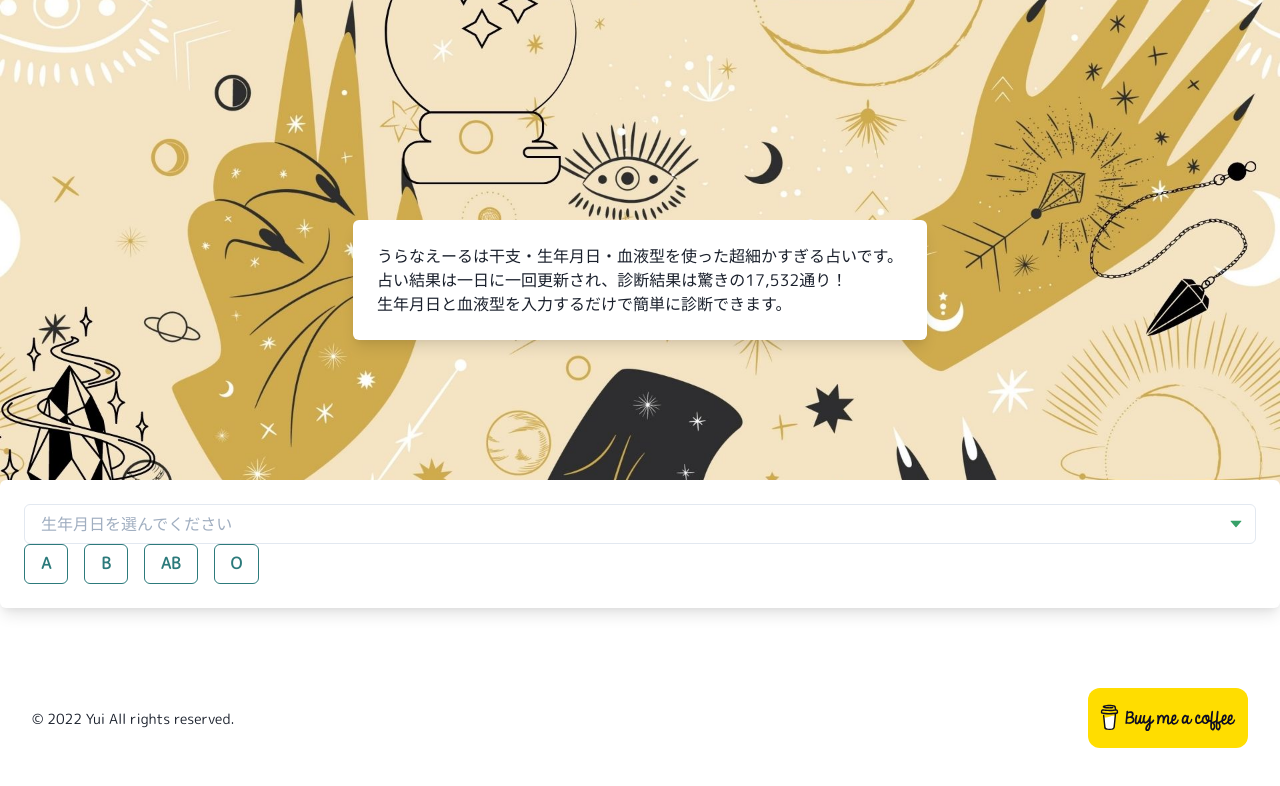
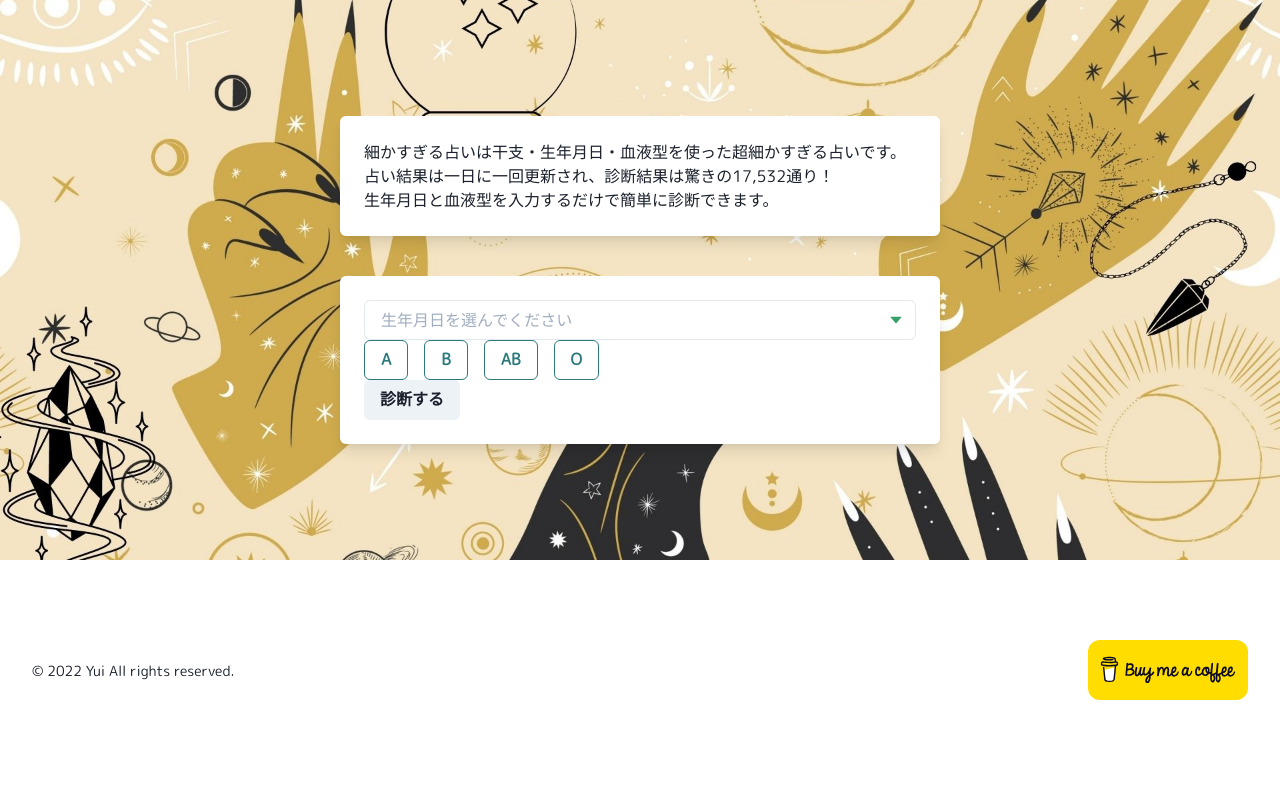
Before and after one commit to yuikoito/uranai_old, a Next.js app: page / in a window 1280 px wide. Shown: the top 786 px of the page. Built offline with nearby package versions, Linux system fonts and the light colour scheme.

Commit message:
chore: change style

```diff
--- a/components/Form.tsx
+++ b/components/Form.tsx
@@ -1,4 +1,5 @@
-import { Box } from '@chakra-ui/react';
+import { Box, Button } from '@chakra-ui/react';
+import axios from 'axios';
 import React, { useState } from 'react';
 import { BloodType } from '../models/bloodType';
 import BloodTypeSelecter from './BloodTypeSelecter';
@@ -7,11 +8,25 @@ import Calender from './Calender';
 const Form = () => {
   const [date, setDate] = useState<Date>();
   const [bloodType, setBloodType] = useState<BloodType>();
+  const getMyrank = () => {
+    if (!date || !bloodType) return;
+    axios
+      .post(`${process.env.NEXT_PUBLIC_API_ENDPOINT}myrank`, {
+        blood_type: bloodType,
+        year: date.getFullYear(),
+        month: date.getMonth() + 1,
+        day: date.getDate(),
+      })
+      .then(function (response) {
+        console.log(response.data);
+      });
+  };
 
   return (
-    <Box boxShadow="lg" p="6" rounded="md" bg="white">
+    <Box boxShadow="lg" p="6" rounded="md" bg="white" w={'600px'} maxW={'90%'}>
       <Calender date={date} setDate={setDate} />
       <BloodTypeSelecter bloodType={bloodType} setBloodType={setBloodType} />
+      <Button onClick={getMyrank}>診断する</Button>
     </Box>
   );
 };
--- a/components/Hero.tsx
+++ b/components/Hero.tsx
@@ -1,4 +1,6 @@
 import { Box, Center, Flex, Text } from '@chakra-ui/react';
+import React from 'react';
+import Form from './Form';
 
 const Hero = () => {
   return (
@@ -9,10 +11,17 @@ const Hero = () => {
       backgroundSize={'cover'}
       backgroundPosition={'center center'}
     >
-      <Center w={'full'} justify={'center'}>
-        <Box boxShadow="lg" p="6" rounded="md" bg="white">
+      <Center w={'full'} justify={'center'} gap="10" flexDirection="column">
+        <Box
+          boxShadow="lg"
+          p="6"
+          rounded="md"
+          bg="white"
+          w={'600px'}
+          maxW={'90%'}
+        >
           <Text fontSize="md">
-            うらなえーるは干支・生年月日・血液型を使った超細かすぎる占いです。
+            細かすぎる占いは干支・生年月日・血液型を使った超細かすぎる占いです。
           </Text>
           <Text fontSize="md">
             占い結果は一日に一回更新され、診断結果は驚きの17,532通り！
@@ -21,6 +30,7 @@ const Hero = () => {
             生年月日と血液型を入力するだけで簡単に診断できます。
           </Text>
         </Box>
+        <Form />
       </Center>
     </Flex>
   );
--- a/components/Hero2.tsx
+++ b/components/Hero2.tsx
@@ -21,12 +21,12 @@ const Hero = () => {
         <Stack spacing={6} w={'full'} maxW={'lg'}>
           <Heading fontSize={{ base: '3xl', md: '4xl', lg: '5xl' }}>
             <Text as={'span'} color={'white'}>
-              うらなえーる
+              細かすぎる占い
             </Text>
           </Heading>
           <Box boxShadow="lg" p="6" rounded="md" bg="white">
             <Text fontSize="md">
-              うらなえーるは干支・生年月日・血液型を使った超細かすぎる占いです。
+              細かすぎる占いは干支・生年月日・血液型を使った超細かすぎる占いです。
             </Text>
             <Text fontSize="md">
               占い結果は一日に一回更新され、診断結果は驚きの17,532通り！
--- a/components/ShareModal.tsx
+++ b/components/ShareModal.tsx
@@ -34,7 +34,7 @@ const ShareModal = ({
 }: Props) => {
   const [isImageLoading, setIsImageLoading] = useState<boolean>(true);
   const snsUrl = () => {
-    const hash = '#うらなえーる';
+    const hash = '#細かすぎる占い';
     const shareText = '細かすぎる占いを体験しよう';
     switch (modalType) {
       case 'TWITTER':
@@ -51,7 +51,7 @@ const ShareModal = ({
     <Modal isOpen={isOpenModal} onClose={onClose} isCentered>
       <ModalOverlay />
       <ModalContent>
-        <ModalHeader>うらなえーる</ModalHeader>
+        <ModalHeader>細かすぎる占い</ModalHeader>
         <ModalCloseButton />
         <ModalBody>
           <VStack
--- a/pages/api/ogp.ts
+++ b/pages/api/ogp.ts
@@ -72,7 +72,7 @@ const createOgp = async (
     ctx.fillText(line, 600, y);
   });
   ctx.font = '40px ipagp';
-  ctx.fillText('うらなえーる', 850, 550);
+  ctx.fillText('細かすぎる占い', 850, 550);
 
   const buffer = canvas.toBuffer();
 
--- a/pages/index.tsx
+++ b/pages/index.tsx
@@ -2,16 +2,15 @@ import { Box } from '@chakra-ui/react';
 import type { NextPage } from 'next';
 import React from 'react';
 import Footer from '../components/Footer';
-import Form from '../components/Form';
 import Hero from '../components/Hero';
 
 const Home: NextPage = () => {
   return (
     <Box>
       <Hero />
-      <Box mt={'-20'}>
+      {/* <Center mt={'-20'}>
         <Form />
-      </Box>
+      </Center> */}
       <Footer />
     </Box>
   );
```
Also changed, not shown: 1 other file (tests, documents, lock files or other folders).
